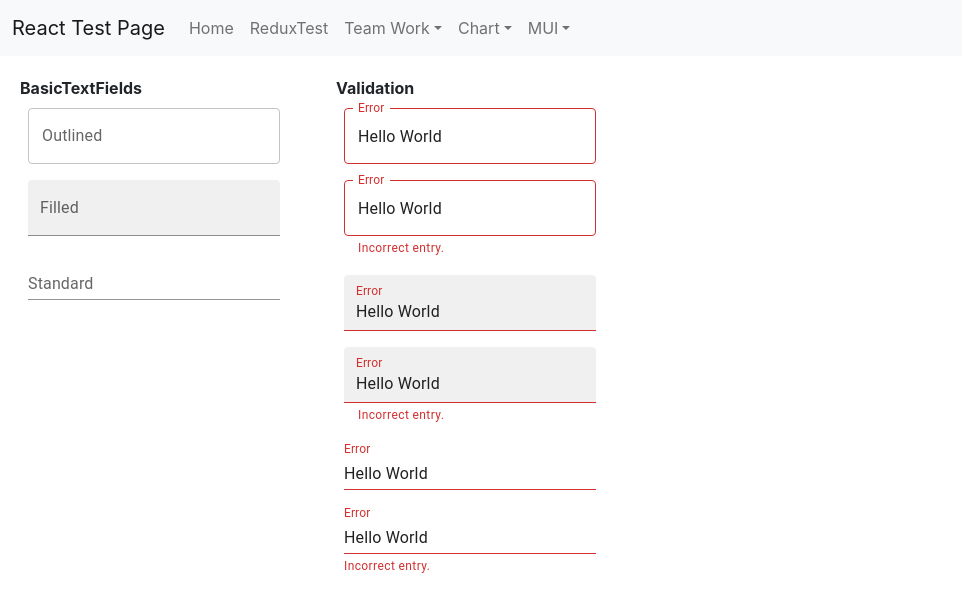
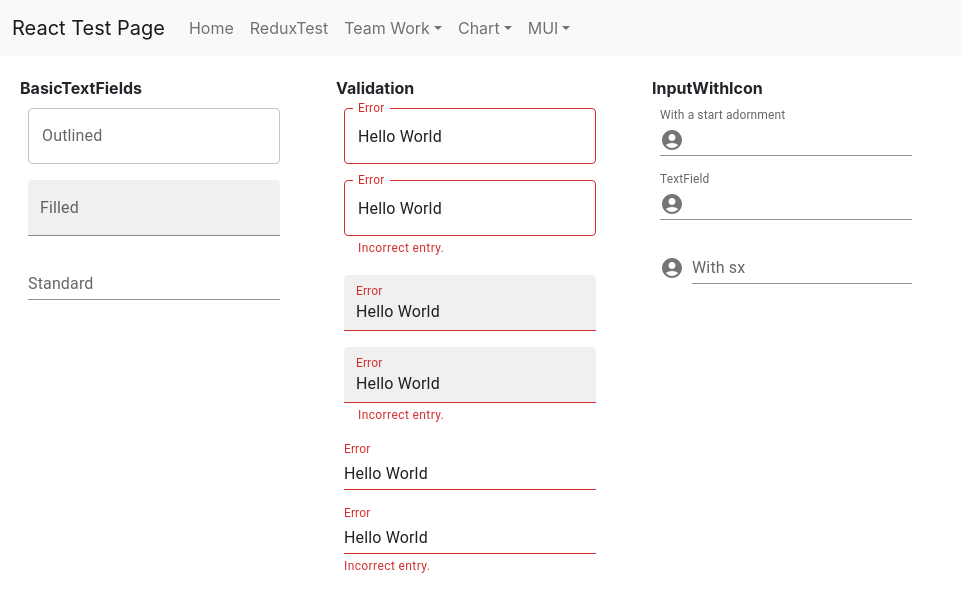
Before and after one commit to jinseok1306/React-Test, a React (Create React App) app in the folder ReactProject/client_app/: page /MUI/TextFieldPage in a window 1280 px wide. Shown: the top 612 px of the page, without its empty margins (0-962 px from the left). Built offline with nearby package versions, Linux system fonts and the light colour scheme.

Commit message:
MUI InputWithIcon 테스트 완료

```diff
--- /dev/null
+++ b/ReactProject/client_app/src/components/TextField/InputWithIcon.tsx
@@ -0,0 +1,44 @@
+import * as React from 'react';
+import Box from '@mui/material/Box';
+import Input from '@mui/material/Input';
+import InputLabel from '@mui/material/InputLabel';
+import InputAdornment from '@mui/material/InputAdornment';
+import FormControl from '@mui/material/FormControl';
+import TextField from '@mui/material/TextField';
+import AccountCircle from '@mui/icons-material/AccountCircle';
+
+export default function InputWithIcon() {
+    return (
+        <Box sx={{ '& > :not(style)': { m: 1 } }}>
+            <FormControl variant="standard">
+                <InputLabel htmlFor="input-with-icon-adornment">
+                    With a start adornment
+                </InputLabel>
+                <Input
+                    id="input-with-icon-adornment"
+                    startAdornment={
+                        <InputAdornment position="start">
+                            <AccountCircle />
+                        </InputAdornment>
+                    }
+                />
+            </FormControl>
+            <TextField
+                id="input-with-icon-textfield"
+                label="TextField"
+                InputProps={{
+                    startAdornment: (
+                        <InputAdornment position="start">
+                            <AccountCircle />
+                        </InputAdornment>
+                    ),
+                }}
+                variant="standard"
+            />
+            <Box sx={{ display: 'flex', alignItems: 'flex-end' }}>
+                <AccountCircle sx={{ color: 'action.active', mr: 1, my: 0.5 }} />
+                <TextField id="input-with-sx" label="With sx" variant="standard" />
+            </Box>
+        </Box>
+    );
+}
--- a/ReactProject/client_app/src/pages/MUI/TextFieldPage.tsx
+++ b/ReactProject/client_app/src/pages/MUI/TextFieldPage.tsx
@@ -3,6 +3,7 @@ import Menu from '../../components/Menu';
 import Grid from '@mui/material/Grid';
 import BasicTextFields from '../../components/TextField/BasicTextFields';
 import Validation from '../../components/TextField/Validation';
+import InputWithIcon from '../../components/TextField/InputWithIcon';
 
 const TextFieldPage = () => {
     return (
@@ -18,6 +19,10 @@ const TextFieldPage = () => {
                         <b>Validation</b>
                         <Validation />
                     </Grid>
+                    <Grid item xs={3}>
+                        <b>InputWithIcon</b>
+                        <InputWithIcon />
+                    </Grid>
                 </Grid>
             </div>
         </div>
```
Also changed, not shown: 1 other file (tests, documents, lock files or other folders).
